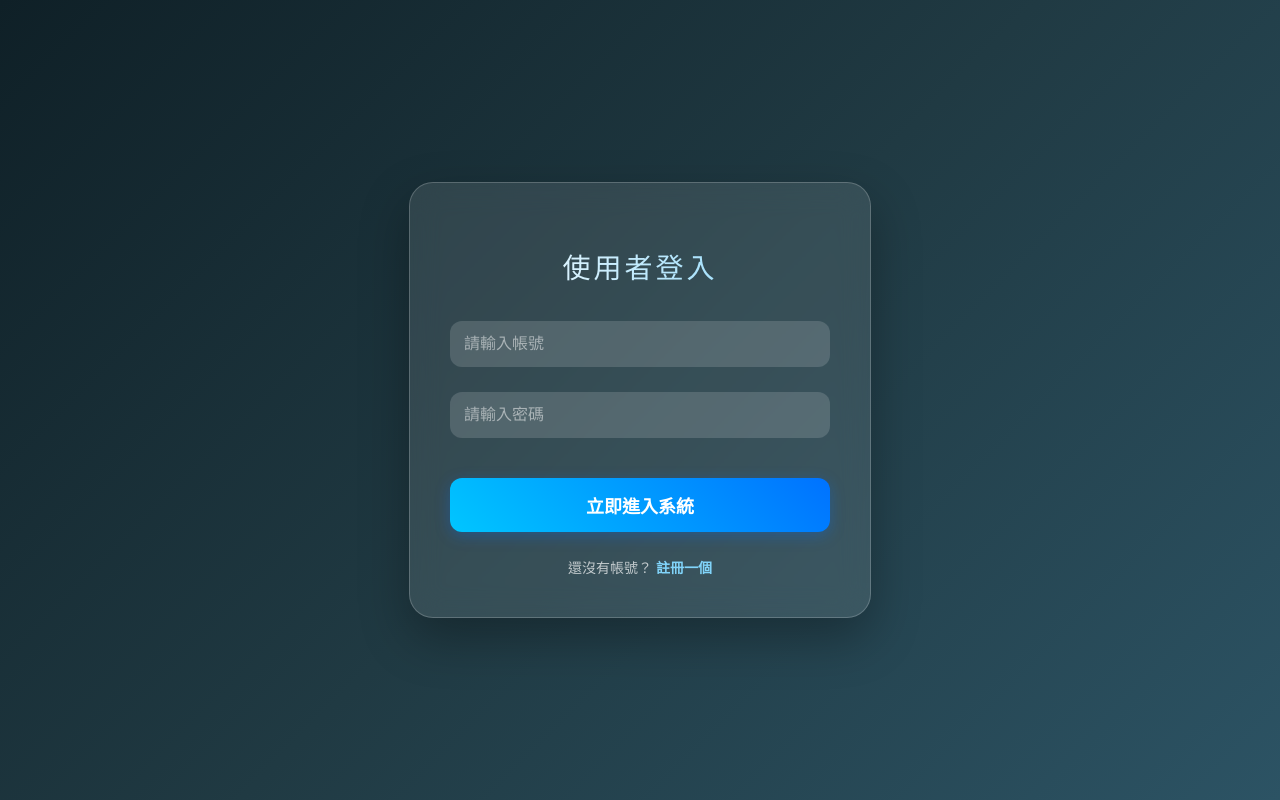
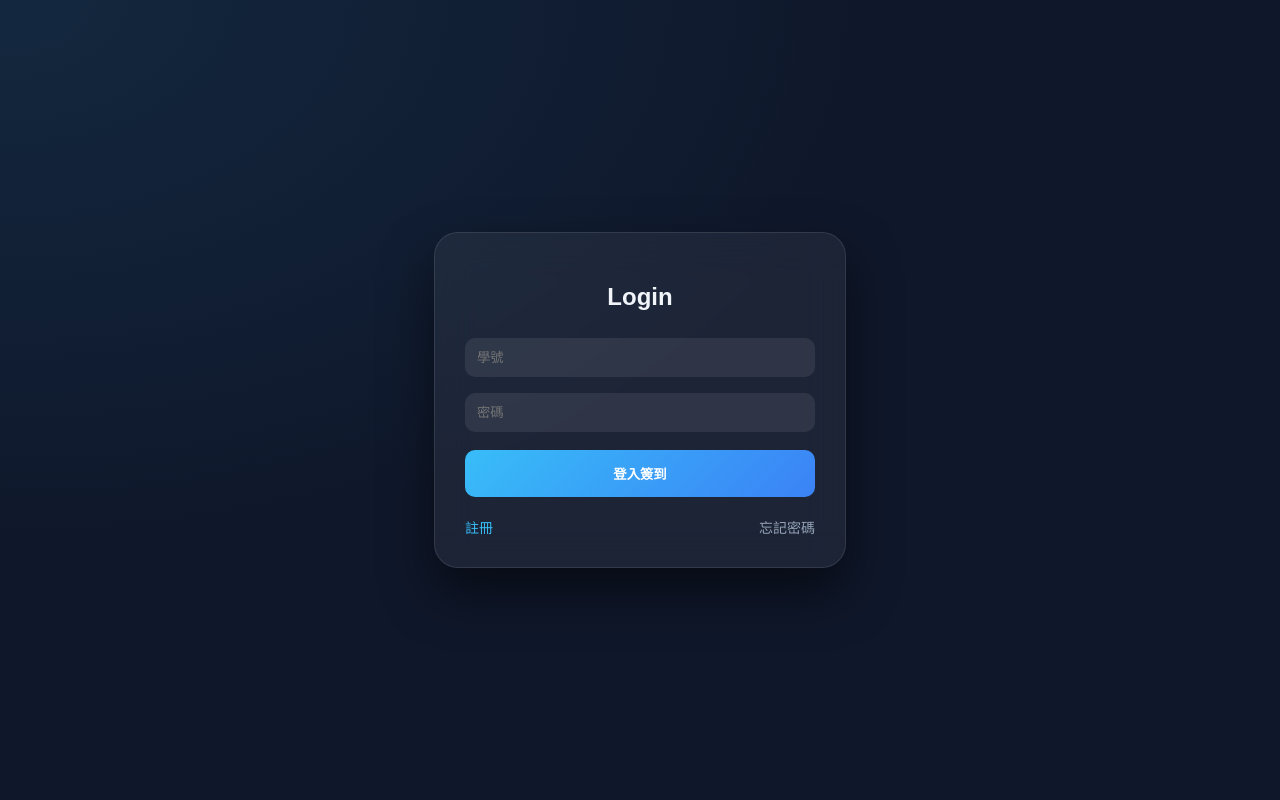
Before and after one commit to zcc-spwater/attendance-v2, a Flask app: page /login in a window 1280 px wide. Run offline with Flask 3, Linux system fonts and the light colour scheme; some libraries are stand-ins or nearby versions.

Commit message:
🚀 終極版本整合完成

```diff
--- a/app.py
+++ b/app.py
@@ -33,104 +33,89 @@ def get_sheets_service():
         with open('my_key.txt', 'r', encoding='utf-8') as f:
             content = f.read()
             json_info = content[content.find('{'):]
-
     info = json.loads(json_info)
     creds = service_account.Credentials.from_service_account_info(info, scopes=SCOPES)
     return build('sheets', 'v4', credentials=creds)
 
-# --- 路由邏輯 ---
-
 @app.route('/')
 def index():
-    if 'user_id' not in session:
-        return redirect(url_for('login'))
-
+    if 'user_id' not in session: return redirect(url_for('login'))
     try:
         service = get_sheets_service()
         result = service.spreadsheets().values().get(spreadsheetId=SPREADSHEET_ID, range=RANGE_NAME).execute()
         values = result.get('values', [])[1:]
     except: values = []
-
     summary = {}
     for r in values:
-        if len(r) >= 6:
-            summary[r[1]] = summary.get(r[1], 0) + int(r[5])
+        if len(r) >= 6: summary[r[1]] = summary.get(r[1], 0) + int(r[5])
     leaderboard = sorted([{'name': k, 'score': v} for k, v in summary.items()], key=lambda x: x['score'], reverse=True)
     return render_template('index.html', user_name=session['user_name'], leaderboard=leaderboard)
+
+@app.route('/login', methods=['GET', 'POST'])
+def login():
+    if request.method == 'POST':
+        uid, pwd = request.form.get('username'), request.form.get('password')
+        service = get_sheets_service()
+        users = service.spreadsheets().values().get(spreadsheetId=SPREADSHEET_ID, range='users!A:C').execute().get('values', [])
+        for u in users[1:]:
+            if u[0] == uid and u[1] == pwd:
+                session['user_id'], session['user_name'] = u[0], u[2]
+                return jsonify({'status': 'success'})
+        return jsonify({'status': 'error', 'message': '帳號或密碼錯誤'})
+    return render_template('login.html')
 
 @app.route('/register', methods=['GET', 'POST'])
 def register():
     if request.method == 'POST':
+        uid, pwd, name = request.form.get('username'), request.form.get('password'), request.form.get('name')
         try:
-            username = request.form.get('username')
-            password = request.form.get('password')
-            name = request.form.get('name')
-
             service = get_sheets_service()
-            service.spreadsheets().values().append(
-                spreadsheetId=SPREADSHEET_ID,
-                range='users!A:C',
-                valueInputOption='USER_ENTERED',
-                body={'values': [[username, password, name]]}
-            ).execute()
-            return jsonify({'status': 'success', 'message': '🎉 註冊成功！'})
-        except Exception as e:
-            return jsonify({'status': 'error', 'message': str(e)})
+            service.spreadsheets().values().append(spreadsheetId=SPREADSHEET_ID, range='users!A:C',
+                valueInputOption='USER_ENTERED', body={'values': [[uid, pwd, name]]}).execute()
+            return jsonify({'status': 'success', 'message': '註冊成功！'})
+        except Exception as e: return jsonify({'status': 'error', 'message': str(e)})
     return render_template('register.html')
 
-@app.route('/login', methods=['GET', 'POST'])
-def login():
+@app.route('/forgot_password', methods=['GET', 'POST'])
+def forgot_password():
     if request.method == 'POST':
-        username = request.form.get('username')
-        password = request.form.get('password')
+        uid, name, new_pwd = request.form.get('username'), request.form.get('name'), request.form.get('new_password')
         service = get_sheets_service()
-        result = service.spreadsheets().values().get(spreadsheetId=SPREADSHEET_ID, range='users!A:C').execute()
-        users = result.get('values', [])
-        for user in users[1:]:
-            if user[0] == username and user[1] == password:
-                session['user_id'] = user[0]
-                session['user_name'] = user[2]
-                return jsonify({'status': 'success', 'message': f'歡迎回來，{user[2]}'})
-        return jsonify({'status': 'error', 'message': '帳號或密碼錯誤'})
-    return render_template('login.html')
+        users = service.spreadsheets().values().get(spreadsheetId=SPREADSHEET_ID, range='users!A:C').execute().get('values', [])
+        for i, u in enumerate(users):
+            if i > 0 and u[0] == uid and u[2] == name:
+                service.spreadsheets().values().update(spreadsheetId=SPREADSHEET_ID, range=f'users!B{i+1}',
+                    valueInputOption='USER_ENTERED', body={'values': [[new_pwd]]}).execute()
+                return jsonify({'status': 'success'})
+        return jsonify({'status': 'error', 'message': '驗證資訊不正確'})
+    return render_template('forgot_password.html')
 
 @app.route('/submit', methods=['POST'])
 def submit():
-    if 'user_id' not in session: return jsonify({'status': 'error', 'message': '請先登入'})
-
+    if 'user_id' not in session: return jsonify({'status': 'error'})
     now = datetime.now()
-    if now.hour >= 17:
-        return jsonify({'status': 'error', 'message': '今日簽到已截止 (17:00)'})
+    if now.hour >= 17: return jsonify({'status': 'error', 'message': '已過簽到時間'})
 
     data = request.get_json()
-    gps_data = data.get('gps') # 前端傳來的 "lat,lng"
+    gps = data.get('gps')
+    if gps:
+        user_loc = tuple(map(float, gps.split(',')))
+        if geodesic(user_loc, SCHOOL_LOCATION).km > ALLOWED_DISTANCE_KM:
+            return jsonify({'status': 'error', 'message': '距離學校太遠囉！'})
 
-    sid = session['user_id']
-    name = session['user_name']
     curr_t, curr_d = now.time(), now.strftime("%Y-%m-%d")
-
-    this_p, status, score = "非課堂時間", "缺席", 0
+    this_p, status, score = "非課堂", "缺席", 0
     for p in PERIODS:
         if p["start"] <= curr_t <= p["end"]:
             this_p = p["name"]
-            diff = (now.hour - p["start"].hour) * 60 + (now.minute - p["start"].minute)
+            diff = (now.hour - p["start"].hour)*60 + (now.minute - p["start"].minute)
             status, score = ("出席", 10) if diff <= 5 else ("遲到", 5)
             break
 
-    if gps_data:
-        try:
-            user_loc = tuple(map(float, gps_data.split(',')))
-            if geodesic(user_loc, SCHOOL_LOCATION).km > ALLOWED_DISTANCE_KM:
-                return jsonify({'status': 'error', 'message': '❌ 距離學校過遠，簽到失敗！'})
-        except:
-            return jsonify({'status': 'error', 'message': 'GPS 格式錯誤'})
-
     service = get_sheets_service()
-    service.spreadsheets().values().append(
-        spreadsheetId=SPREADSHEET_ID, range=RANGE_NAME,
-        valueInputOption='USER_ENTERED', body={'values': [[sid, name, curr_d, this_p, status, score]]}
-    ).execute()
-    return jsonify({'status': 'success', 'message': f'✅ {name} 簽到成功 ({status})'})
+    service.spreadsheets().values().append(spreadsheetId=SPREADSHEET_ID, range=RANGE_NAME,
+        valueInputOption='USER_ENTERED', body={'values': [[session['user_id'], session['user_name'], curr_d, this_p, status, score]]}).execute()
+    return jsonify({'status': 'success', 'message': f'簽到成功！({status})'})
 
 @app.route('/logout')
 def logout():
--- a/templates/layout.html
+++ b/templates/layout.html
@@ -5,39 +5,14 @@
     <meta name="viewport" content="width=device-width, initial-scale=1.0">
     <script src="https://cdn.jsdelivr.net/npm/sweetalert2@11"></script>
     <style>
-        :root {
-            --bg: #0f172a;
-            --card-bg: rgba(255, 255, 255, 0.06);
-            --primary: linear-gradient(135deg, #38bdf8 0%, #3b82f6 100%);
-            --text: #f1f5f9;
-        }
-        body {
-            margin: 0; font-family: 'PingFang TC', sans-serif;
-            background: var(--bg); color: var(--text);
-            height: 100vh; display: flex; justify-content: center; align-items: center;
-            background-image: radial-gradient(at 0% 0%, rgba(56,189,248,0.15) 0px, transparent 50%);
-        }
-        .glass-card {
-            background: var(--card-bg); backdrop-filter: blur(20px); border-radius: 28px;
-            padding: 30px; width: 90%; max-width: 360px;
-            border: 1px solid rgba(255,255,255,0.1); text-align: center;
-            box-shadow: 0 25px 50px -12px rgba(0,0,0,0.5);
-        }
-        input {
-            width: 100%; padding: 14px; margin: 10px 0; border-radius: 12px;
-            border: 1px solid rgba(255,255,255,0.1); background: rgba(255,255,255,0.05);
-            color: white; box-sizing: border-box;
-        }
-        .btn {
-            width: 100%; padding: 14px; border: none; border-radius: 12px;
-            background: var(--primary); color: white; font-weight: bold; cursor: pointer; margin-top: 15px;
-        }
+        :root { --bg: #0f172a; --card: rgba(255, 255, 255, 0.06); --primary: linear-gradient(135deg, #38bdf8 0%, #3b82f6 100%); }
+        body { margin: 0; font-family: sans-serif; background: var(--bg); color: #f1f5f9; height: 100vh; display: flex; justify-content: center; align-items: center; background-image: radial-gradient(at 0% 0%, rgba(56,189,248,0.1) 0px, transparent 50%); }
+        .glass-card { background: var(--card); backdrop-filter: blur(20px); border-radius: 24px; padding: 30px; width: 90%; max-width: 350px; border: 1px solid rgba(255,255,255,0.1); text-align: center; box-shadow: 0 25px 50px rgba(0,0,0,0.5); }
+        input { width: 100%; padding: 12px; margin: 8px 0; border-radius: 10px; border: none; background: rgba(255,255,255,0.08); color: white; box-sizing: border-box; }
+        .btn { width: 100%; padding: 14px; border: none; border-radius: 10px; background: var(--primary); color: white; font-weight: bold; cursor: pointer; margin-top: 10px; transition: 0.3s; }
         .btn:disabled { opacity: 0.5; }
         a { color: #38bdf8; text-decoration: none; font-size: 14px; }
-        .leaderboard { text-align: left; margin-top: 20px; font-size: 14px; background: rgba(0,0,0,0.2); border-radius: 10px; padding: 10px;}
     </style>
 </head>
-<body>
-    {% block content %}{% endblock %}
-</body>
+<body>{% block content %}{% endblock %}</body>
 </html>
--- a/templates/login.html
+++ b/templates/login.html
@@ -1,121 +1,23 @@
-<!DOCTYPE html>
-<html lang="zh-TW">
-<head>
-    <meta charset="UTF-8">
-    <meta name="viewport" content="width=device-width, initial-scale=1.0">
-    <title>出缺席管理系統 - 登入</title>
-    <style>
-        body {
-            margin: 0;
-            padding: 0;
-            font-family: 'PingFang TC', 'Microsoft JhengHei', sans-serif;
-            background: linear-gradient(135deg, #0f2027 0%, #203a43 50%, #2c5364 100%);
-            height: 100vh;
-            display: flex;
-            justify-content: center;
-            align-items: center;
-            color: white;
-        }
-
-        .container {
-            background: rgba(255, 255, 255, 0.1);
-            backdrop-filter: blur(15px);
-            padding: 40px;
-            border-radius: 24px;
-            box-shadow: 0 20px 50px rgba(0,0,0,0.3);
-            width: 100%;
-            max-width: 380px;
-            text-align: center;
-            border: 1px solid rgba(255, 255, 255, 0.2);
-        }
-
-        h2 {
-            margin-bottom: 30px;
-            font-size: 28px;
-            font-weight: 500;
-            letter-spacing: 3px;
-            background: linear-gradient(to right, #fff, #81d4fa);
-            -webkit-background-clip: text;
-            -webkit-text-fill-color: transparent;
-        }
-
-        .input-group {
-            margin-bottom: 20px;
-            text-align: left;
-        }
-
-        input {
-            width: 100%;
-            padding: 14px;
-            margin-top: 5px;
-            border: none;
-            border-radius: 12px;
-            background: rgba(255, 255, 255, 0.15);
-            color: white;
-            font-size: 16px;
-            box-sizing: border-box;
-            transition: all 0.3s ease;
-        }
-
-        input::placeholder { color: rgba(255,255,255,0.5); }
-
-        input:focus {
-            background: rgba(255, 255, 255, 0.25);
-            outline: none;
-            box-shadow: 0 0 15px rgba(129, 212, 250, 0.3);
-        }
-
-        button {
-            width: 100%;
-            padding: 14px;
-            border: none;
-            border-radius: 12px;
-            background: linear-gradient(45deg, #00c6ff, #0072ff);
-            color: white;
-            font-size: 18px;
-            font-weight: 600;
-            cursor: pointer;
-            transition: 0.4s;
-            margin-top: 20px;
-            box-shadow: 0 4px 15px rgba(0, 114, 255, 0.3);
-        }
-
-        button:hover {
-            transform: translateY(-3px);
-            box-shadow: 0 8px 25px rgba(0, 114, 255, 0.5);
-            filter: brightness(1.1);
-        }
-
-        .link {
-            margin-top: 25px;
-            font-size: 14px;
-            color: rgba(255,255,255,0.7);
-        }
-
-        .link a {
-            color: #81d4fa;
-            text-decoration: none;
-            font-weight: bold;
-        }
-
-        .link a:hover { text-decoration: underline; }
-    </style>
-</head>
-<body>
-    <div class="container">
-        <h2>使用者登入</h2>
-        <form action="/login" method="POST">
-            <div class="input-group">
-                <input type="text" name="username" placeholder="請輸入帳號" required>
-            </div>
-            <div class="input-group">
-                <input type="password" name="password" placeholder="請輸入密碼" required>
-            </div>
-            <button type="submit">立即進入系統</button>
-        </form>
-        <div class="link">
-            還沒有帳號？ <a href="/register">註冊一個</a>
-        </div>
+{% extends "layout.html" %}
+{% block content %}
+<div class="glass-card">
+    <h2>Login</h2>
+    <form id="lF">
+        <input type="text" name="username" placeholder="學號" required>
+        <input type="password" name="password" placeholder="密碼" required>
+        <button type="submit" class="btn" id="b">登入簽到</button>
+    </form>
+    <div style="margin-top:20px; display:flex; justify-content:space-between;">
+        <a href="/register">註冊</a><a href="/forgot_password" style="color:#94a3b8">忘記密碼</a>
     </div>
-</body>
-</html>
+</div>
+<script>
+document.getElementById('lF').onsubmit = async (e) => {
+    e.preventDefault();
+    const res = await fetch('/login', { method: 'POST', body: new FormData(e.target) });
+    const data = await res.json();
+    if(data.status==='success') location.href='/';
+    else Swal.fire('錯誤', data.message, 'error');
+};
+</script>
+{% endblock %}
```
Also changed, not shown: templates/forgot_password.html (added, +22 -0 lines), templates/index.html (+20 -50 lines), templates/register.html (+10 -11 lines).
